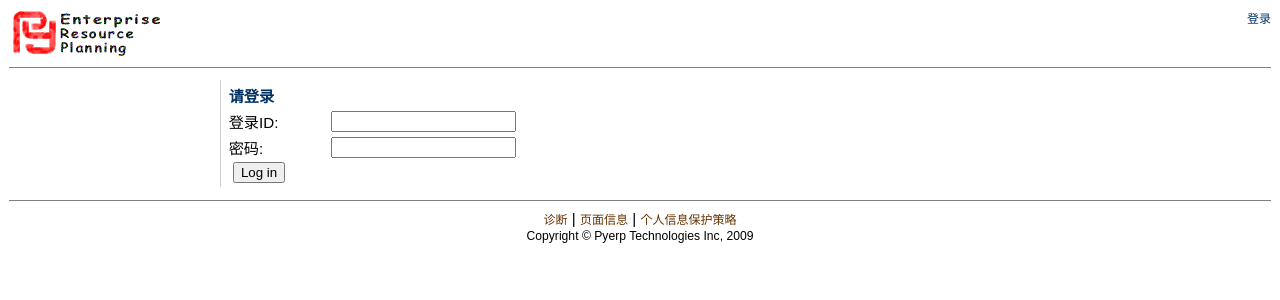
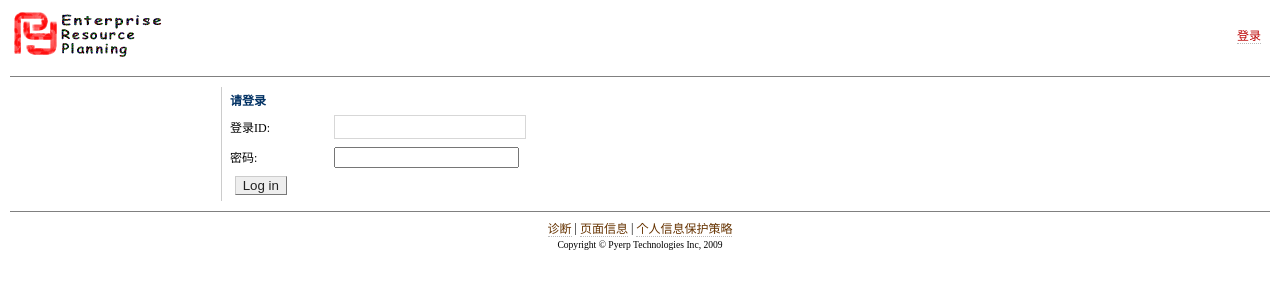
Before and after one commit to dreams6/pyerpcn, a Django app: template pyerp/fnd/templates/pub/login/login.html in a window 1280 px wide. Shown: the top 300 px of the page. Run offline with Django 3.2, Linux system fonts and the light colour scheme; the template is opened without the code that fills it, so the values that code supplies are empty; parts of the project's set-up code (start-up, migrations or seed data) failed here and were passed over.

Commit message:
调整html头部结构。使用DIV，链接改用<ul><li>标签

```diff
--- a/pyerp/fnd/media/style/style.css
+++ b/pyerp/fnd/media/style/style.css
@@ -1,29 +1,92 @@
+body {
+  background: #fff;
+  color: #000;
+  margin: 10px;
+  padding: 0;
+  font-size:12px;
+}
+
+/* Link styles */
+:link, :visited {
+ text-decoration: none;
+ color: #b00;
+ border-bottom: 1px dotted #bbb;
+}
+:link:hover, :visited:hover { background-color: #eee; color: #555 }
+h1 :link, h1 :visited ,h2 :link, h2 :visited, h3 :link, h3 :visited,
+h4 :link, h4 :visited, h5 :link, h5 :visited, h6 :link, h6 :visited {
+ color: inherit;
+}
+.rawlink { border-bottom: none }
 
 
-body {
-  font-size: 95%;
-  color: black;
-  font-family: arial, geneva, helvetica, sans-serif;
-  background-color: white
+/* Forms */
+input, textarea, select { margin: 2px }
+input, select { vertical-align: middle }
+input[type=button], input[type=submit], input[type=reset] { background: #eee; color: #222; border: 1px outset #ccc; padding: .1em .5em;}
+input[type=button]:hover, input[type=submit]:hover, input[type=reset]:hover { background: #ccb;}
+input[type=button][disabled], input[type=submit][disabled],
+input[type=reset][disabled] { background: #f6f6f6; border-style: solid; color: #999;}
+input[type=text], input.textwidget, textarea { border: 1px solid #d7d7d7 }
+input[type=text], input.textwidget { padding: .25em .5em }
+input[type=text]:focus, input.textwidget:focus, textarea:focus { border: 1px solid #886; }
+option { border-bottom: 1px dotted #d7d7d7 }
+fieldset { border: 1px solid #d7d7d7; padding: .5em; margin: 1em 0 }
+form p.hint, form span.hint { color: #666; font-size: 100%; font-style: italic; margin: .5em 0; padding-left: 1em; }
+fieldset.iefix { background: transparent; border: none; padding: 0; margin: 0;}
+* html fieldset.iefix { width: 98% }
+fieldset.iefix p { margin: 0 }
+legend { color: #999; padding: 0 .25em; font-size: 90%; font-weight: bold }
+label.disabled { color: #d7d7d7 }
+.buttons { margin: .5em .5em .5em 0 }
+.buttons form, .buttons form div { display: inline }
+.buttons input { margin: 1em .5em .1em 0 }
+.inlinebuttons input { font-size: 100%; border-width: 1px; border-style: dotted; margin: 0 .1em; padding: 0.1em; background: none;}
+/* Header */
+#header hr { display: none }
+#header h1 { margin: 1.5em 0 -1.5em; }
+#header img { border: none; margin: 0 0 -3em }
+#header :link, #header :visited, #header :link:hover, #header :visited:hover {
+ background: transparent;
+ color: #555;
+ margin-bottom: 2px;
+ border: none;
+}
+#header h1 :link:hover, #header h1 :visited:hover { color: #000 }
+
+/* Quick search */
+#search {
+ clear: both;
+ font-size: 10px;
+ height: 2.2em;
+ margin: 0 0 1em;
+ text-align: right;
+}
+#search input { font-size: 12px }
+#search label { display: none }
 
 
+/* Navigation */
+.nav h2, .nav hr { display: none }
+.nav ul {
+  font-size: 12px;
+  list-style: none;
+  margin: 0;
+  text-align: right;
 }
+.nav li {
+  border-right: 1px solid #d7d7d7;
+  display: inline;
+  padding: 0 .75em;
+  white-space: nowrap;
+}
+.nav li.first { border-left: none }
+.nav li.last { border-right: none }
 
-/*
-td {
-  font-size: 95%;
-  color: black;
-  font-family: arial, geneva, helvetica, sans-serif;
-  background-color: white
-}
 
-th {
-  font-size: 95%;
-  color: black;
-  font-family: arial, geneva, helvetica, sans-serif;
-  /*background-color: white*/
-}
-*/
+
+
+
 menu {
   padding-left: 1em; margin-left: 1em; white-space: nowrap
 }
--- a/pyerp/fnd/templates/layout.html
+++ b/pyerp/fnd/templates/layout.html
@@ -5,7 +5,7 @@
 
 <html>
 <head>
-<title>{% block title %}pyerp{% endblock %}</title>
+<title>{% block title %}Pyerp{% endblock %}</title>
 <meta http-equiv="Content-Type" content="text/html; charset=utf-8"/>
 <meta content="pyerp" name="author"/>
 <link rel="icon" href="{{ fnd_media_prefix }}images/pyerp.ico" type="image/x-icon" />
@@ -25,35 +25,35 @@
 <body>
 <!-- start Header -->
 {% block header %}
-<table cellspacing="0" width="100%" border="0">
-  <tbody>
-  <tr><!-- site banner and project image -->
-    <td valign="top" align="left">
-      <a href="{{ fnd_user_site_prefix }}main/"><img src="{{ fnd_media_prefix }}images/logo.png" align="left" border="0"/></a>
-    </td>
-    <td valign="top" align="right">
+<div id="banner">
+  <div id="header">
+    <a id="logo" href="{{ fnd_user_site_prefix }}main/"><img src="{{ fnd_media_prefix }}images/logo.png" alt="导航菜单"/></a>
+  </div>
+  <div id="metanav" class="nav" style="vertical-align: top;">
+    <ul>
     {% if fnd_global.user.is_authenticated %}
-      <span class="x2m">用户ID: {{ fnd_global.user.username }}
-      {% if last_login %}
-        上次登录时间:{{ last_login }}
-      {% endif %}
-      <a title="首页" href="{{ fnd_pub_site_prefix }}">首页</a>
-      <a title="导航菜单" href="{{ fnd_user_site_prefix }}main/">导航菜单</a>
-      <a title="退出" href="{{ fnd_pub_site_prefix }}logout/">退出</a></span>
-    {% else %}<span class="x2m">
-      <a title="login" href="{{ fnd_pub_site_prefix }}login/">登录</a></span>
+      <li class="first">您好 {{ fnd_global.user.username }}{% if last_login %} 上次登录时间:{{ last_login }}{% endif %}</li>
+      <li><a title="首页" href="{{ fnd_pub_site_prefix }}">首页</a></li>
+      <li><a title="导航菜单" href="{{ fnd_user_site_prefix }}main/">导航菜单</a></li>
+      <li class="last"><a href="{{ fnd_pub_site_prefix }}logout/" title="退出" >退出</a></li>
+    {% else %}
+      <li class="first last"><a title="login" href="{{ fnd_pub_site_prefix }}login/">登录</a></span></li>
     {% endif %}
-    </td>
-  </tr>
-  <tr>
-    <td colspan="2">
-      <hr noshade="true" size="1"/>
-    </td>
-  </tr>
-  </tbody>
-</table>
+    </ul>
+  </div>
+  <form id="search" action="{{ fnd_user_site_prefix }}search/" method="get">
+  {% if fnd_global.user.is_authenticated %}
+    <div>
+      <label for="proj-search">Search:</label>
+      <input type="text" id="proj-search" name="q" size="18" value="" />
+      <input type="submit" value="搜索" />
+    </div>
+  {% endif %}
+  </form>
+</div>
 {% endblock %}
 <!-- end Header -->
+<hr noshade="true" size="1"/>
 
 {% block main %}
 <table cellspacing="4" width="100%" border="0">
@@ -89,15 +89,10 @@
 </table>
 {% endblock %}
 
+<hr noshade="true" size="1"/>
 
 <table cellspacing="0" width="100%" border="0">
 <tbody>
-  <tr>
-    <td>
-      <hr noshade="true" size="1"/>
-    </td>
-  </tr>
-
   <tr>
     <td>
 <table cellpadding="0" cellspacing="0" border="0" width="100%" align="center">
```
